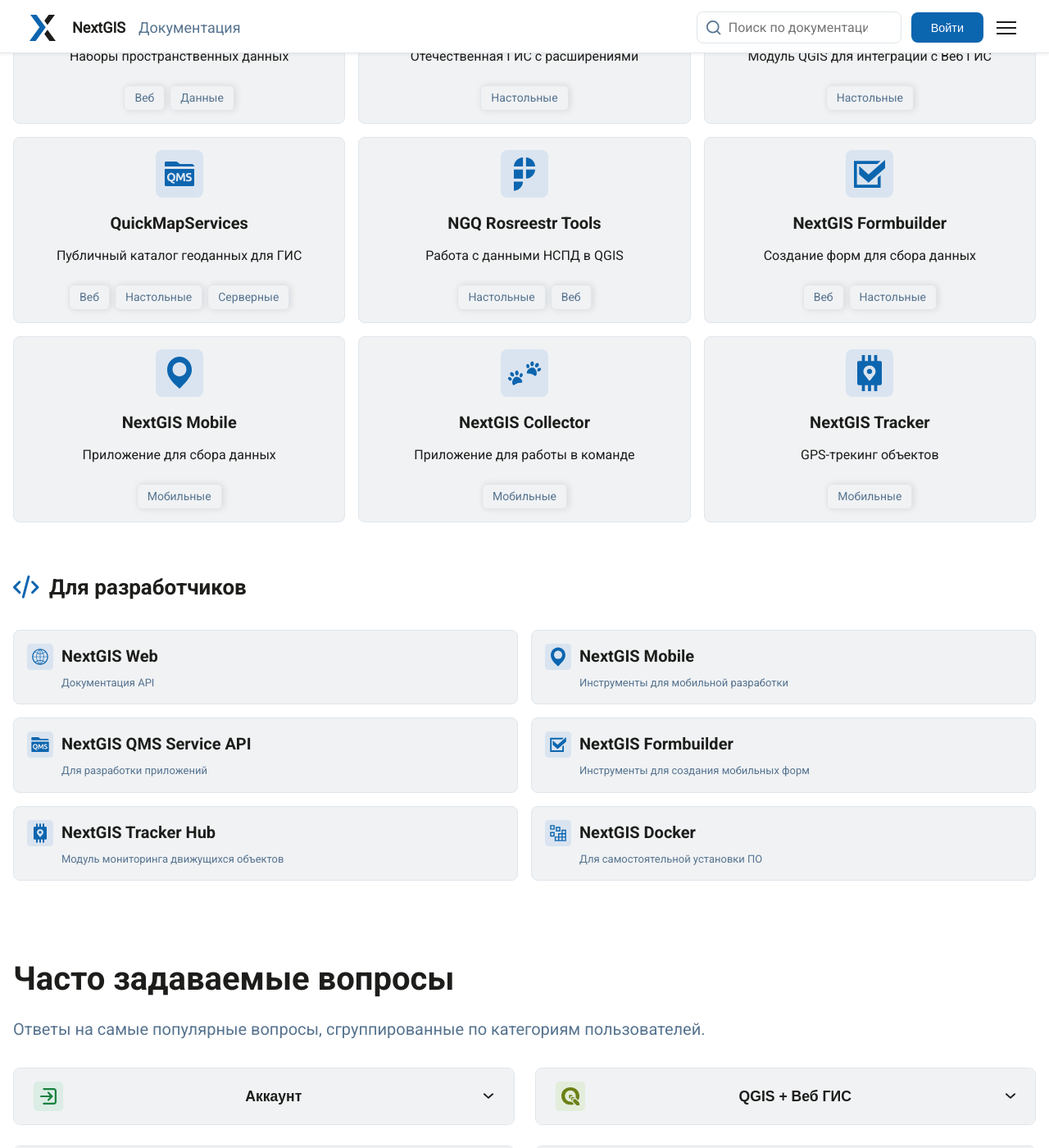
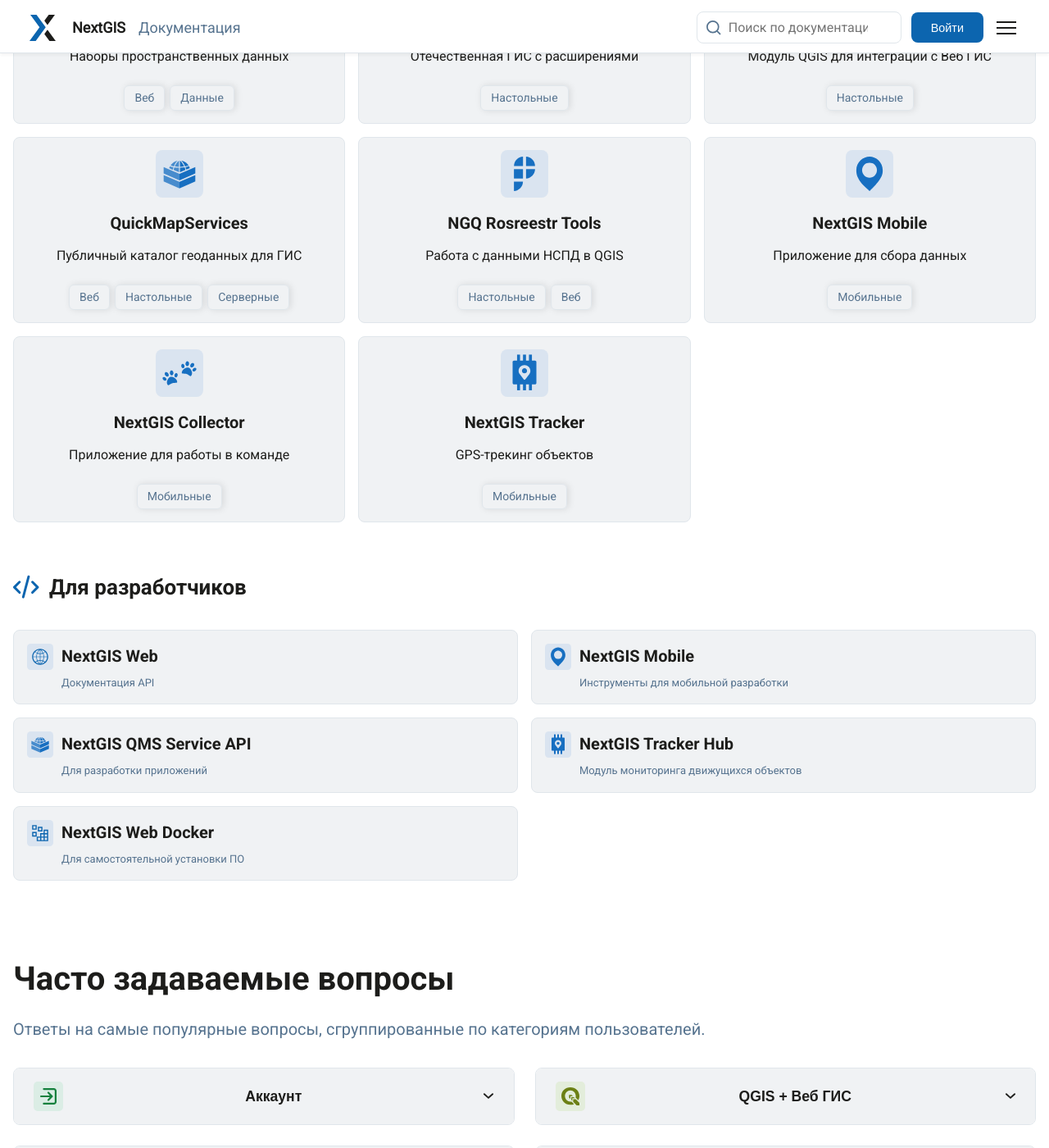
Before and after one commit to G-Jul/nextgisstaging, a Sphinx documentation site: the page built from docs/source/index.rst, in a window 1280 px wide and 1400 px high, scrolled down 1451 px. Shown: the whole window at 82% size. Built offline with Sphinx 7.4.7 and the Read the Docs theme 3.1.0, drawn with Linux system fonts in a browser that asks for light colours; pages that are not in the unit, such as notebooks, are missing from menus.

Commit message:
Switch icons index.rst

```diff
--- a/docs/source/_templates/index.html
+++ b/docs/source/_templates/index.html
@@ -170,7 +170,7 @@
                         </div>
                         <div class="card card-type-2">
                             <div class="card-icon-small">
-                                <img src="{{ pathto('_static/icons/card-icon-large_toolbox.svg', 1) }}" alt="">
+                                <img src="{{ pathto('_static/icons/card-icon-toolbox.svg', 1) }}" alt="">
                             </div>
                             <p class="card-title">NextGIS Toolbox</p>
                             <p class="card-par">Инструменты геообработки</p>
@@ -181,7 +181,7 @@
                         </div>
                         <div class="card card-type-2">
                             <div class="card-icon-small">
-                                <img src="{{ pathto('_static/icons/card-icon-large_geoservices.svg', 1) }}" alt="">
+                                <img src="{{ pathto('_static/icons/card-icon-geoservices.svg', 1) }}" alt="">
                             </div>
                             <p class="card-title">NextGIS GeoServices</p>
                             <p class="card-par">Автономные базовые карты</p>
@@ -192,7 +192,7 @@
                         </div>
                         <div class="card card-type-2">
                             <div class="card-icon-small">
-                                <img src="{{ pathto('_static/icons/card-icon-large_data.svg', 1) }}" alt="">
+                                <img src="{{ pathto('_static/icons/card-icon-data.svg', 1) }}" alt="">
                             </div>
                             <p class="card-title">NextGIS Data</p>
                             <p class="card-par">Наборы пространственных данных</p>
@@ -203,7 +203,7 @@
                         </div>
                         <div class="card card-type-2">
                             <div class="card-icon-small">
-                                <img src="{{ pathto('_static/icons/card-icon-large-qgis.svg', 1) }}" alt="">
+                                <img src="{{ pathto('_static/icons/card-icon-qgis.svg', 1) }}" alt="">
                             </div>
                             <p class="card-title">NextGIS QGIS</p>
                             <p class="card-par">Отечественная ГИС с расширениями</p>
@@ -213,7 +213,7 @@
                         </div>
                         <div class="card card-type-2">
                             <div class="card-icon-small">
-                                <img src="{{ pathto('_static/icons/card-icon-large_connect.svg', 1) }}" alt="">
+                                <img src="{{ pathto('_static/icons/card-icon-connect.svg', 1) }}" alt="">
                             </div>
                             <p class="card-title">NextGIS Connect</p>
                             <p class="card-par">Модуль QGIS для интеграции с Веб ГИС</p>
@@ -223,7 +223,7 @@
                         </div>
                         <div class="card card-type-2">
                             <div class="card-icon-small">
-                                <img src="{{ pathto('_static/icons/card-icon-large_quickmapservices.svg', 1) }}" alt="">
+                                <img src="{{ pathto('_static/icons/card-icon-qms.svg', 1) }}" alt="">
                             </div>
                             <p class="card-title">QuickMapServices</p>
                             <p class="card-par">Публичный каталог геоданных для ГИС</p>
@@ -235,7 +235,7 @@
                         </div>
                         <div class="card card-type-2">
                             <div class="card-icon-small">
-                                <img src="{{ pathto('_static/icons/card-icon-large_ngq.svg', 1) }}" alt="">
+                                <img src="{{ pathto('_static/icons/card-icon-rosreestr-tools.svg', 1) }}" alt="">
                             </div>
                             <p class="card-title">NGQ Rosreestr Tools</p>
                             <p class="card-par">Работа с данными НСПД в QGIS</p>
@@ -244,20 +244,10 @@
                                 <span class="tag">Веб</span>
                             </div>
                         </div>
+
                         <div class="card card-type-2">
                             <div class="card-icon-small">
-                                <img src="{{ pathto('_static/icons/card-icon-large_formbuilder.svg', 1) }}" alt="">
-                            </div>
-                            <p class="card-title">NextGIS Formbuilder</p>
-                            <p class="card-par">Создание форм для сбора данных</p>
-                            <div class="card-tags">
-                                <span class="tag">Веб</span>
-                                <span class="tag">Настольные</span>
-                            </div>
-                        </div>
-                        <div class="card card-type-2">
-                            <div class="card-icon-small">
-                                <img src="{{ pathto('_static/icons/card-icon-large_mobile.svg', 1) }}" alt="">
+                                <img src="{{ pathto('_static/icons/card-icon-mobile.svg', 1) }}" alt="">
                             </div>
                             <p class="card-title">NextGIS Mobile</p>
                             <p class="card-par">Приложение для сбора данных</p>
@@ -267,7 +257,7 @@
                         </div>
                         <div class="card card-type-2">
                             <div class="card-icon-small">
-                                <img src="{{ pathto('_static/icons/card-icon-large_collector.svg', 1) }}" alt="">
+                                <img src="{{ pathto('_static/icons/card-icon-collector.svg', 1) }}" alt="">
                             </div>
                             <p class="card-title">NextGIS Collector</p>
                             <p class="card-par">Приложение для работы в команде</p>
@@ -277,7 +267,7 @@
                         </div>
                         <div class="card card-type-2">
                             <div class="card-icon-small">
-                                <img src="{{ pathto('_static/icons/card-icon-large_tracker.svg', 1) }}" alt="">
+                                <img src="{{ pathto('_static/icons/card-icon-tracker.svg', 1) }}" alt="">
                             </div>
                             <p class="card-title">NextGIS Tracker</p>
                             <p class="card-par">GPS-трекинг объектов</p>
@@ -305,7 +295,7 @@
                         </div>
                         <div class="card card-type-1">
                             <div class="card-icon">
-                                <img src="{{ pathto('_static/icons/card-icon_mobile.svg', 1) }}" alt="">
+                                <img src="{{ pathto('_static/icons/card-icon-mobile.svg', 1) }}" alt="">
                             </div>
                             <div class="card-type-1-text">
                                 <p class="card-title">NextGIS Mobile</p>
@@ -315,7 +305,7 @@
                         </div>
                         <div class="card card-type-1">
                             <div class="card-icon">
-                                <img src="{{ pathto('_static/icons/card-icon_qms.svg', 1) }}" alt="">
+                                <img src="{{ pathto('_static/icons/card-icon-qms.svg', 1) }}" alt="">
                             </div>
                             <div class="card-type-1-text">
                                 <p class="card-title">NextGIS QMS Service API</p>
@@ -323,19 +313,10 @@
                             </div>
 
                         </div>
+
                         <div class="card card-type-1">
                             <div class="card-icon">
-                                <img src="{{ pathto('_static/icons/card-icon_formbuilder.svg', 1) }}" alt="">
-                            </div>
-                            <div class="card-type-1-text">
-                            <p class="card-title">NextGIS Formbuilder</p>
-                            <p class="card-description">Инструменты для создания мобильных форм</p>
-                            </div>
-
-                        </div>
-                        <div class="card card-type-1">
-                            <div class="card-icon">
-                                <img src="{{ pathto('_static/icons/card-icon_tracker_hub.svg', 1) }}" alt="">
+                                <img src="{{ pathto('_static/icons/card-icon-tracker.svg', 1) }}" alt="">
                             </div>
                             <div class="card-type-1-text">
                             <p class="card-title">NextGIS Tracker Hub</p>
@@ -348,7 +329,7 @@
                                 <img src="{{ pathto('_static/icons/card-icon_docker.svg', 1) }}" alt="">
                             </div>
                             <div class="card-type-1-text">
-                            <p class="card-title">NextGIS Docker</p>
+                            <p class="card-title">NextGIS Web Docker</p>
                             <p class="card-description">Для самостоятельной установки ПО</p>
                             </div>
 
```
Also changed, not shown: docs/source/_static/icons/card-icon-collector.svg (added), docs/source/_static/icons/card-icon-connect.svg (added), docs/source/_static/icons/card-icon-data.svg (added), docs/source/_static/icons/card-icon-geoservices.svg (added), docs/source/_static/icons/card-icon-mobile.svg (added), docs/source/_static/icons/card-icon-qgis.svg (added), docs/source/_static/icons/card-icon-qms.svg (added), docs/source/_static/icons/card-icon-rosreestr-tools.svg (added), docs/source/_static/icons/card-icon-toolbox.svg (added), docs/source/_static/icons/card-icon-tracker.svg (added).
